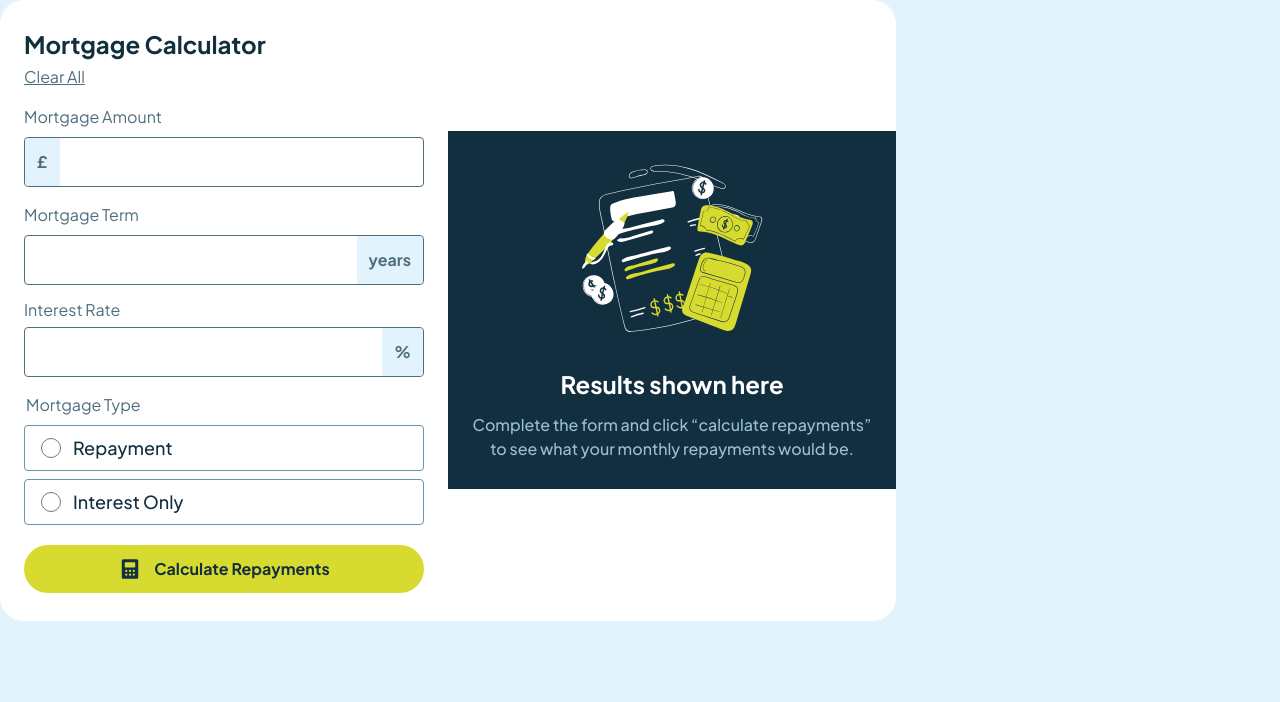
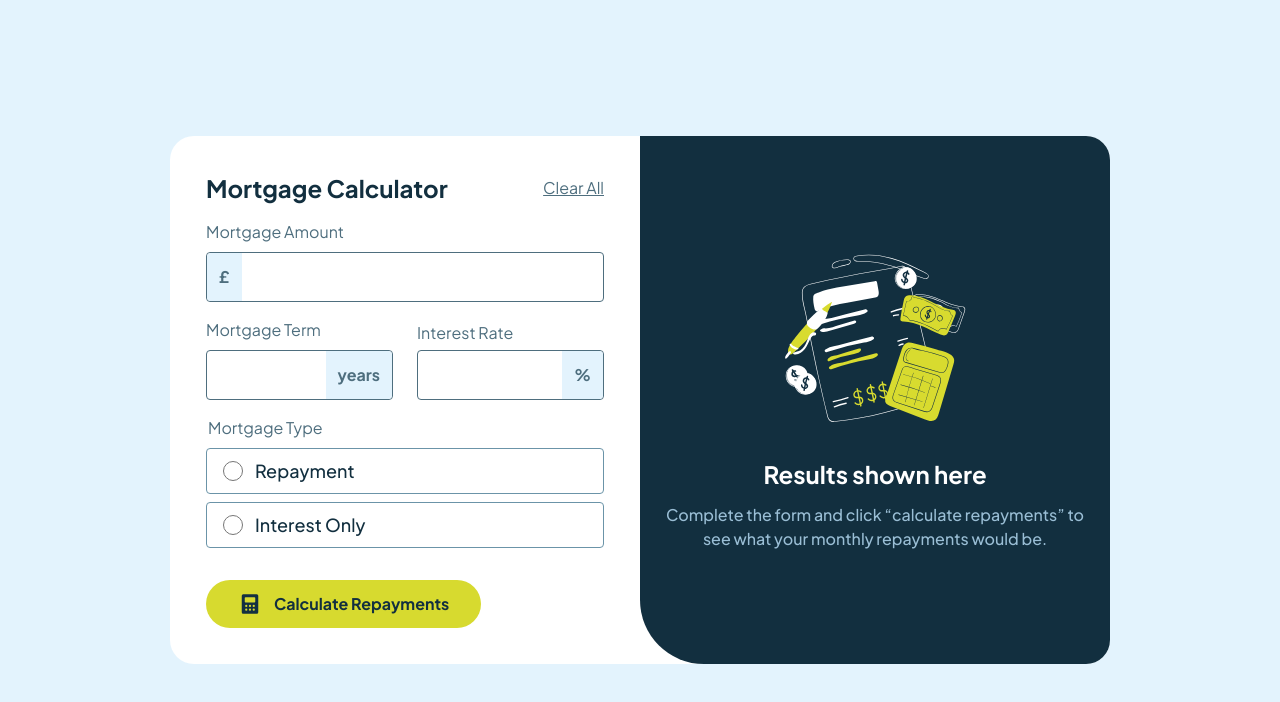
Before and after one commit to PastaSus/mortgage-repayment-calculator-main, a React (Vite) app in the folder mortgage-repay-calc/: page / in a window 1280 px wide. Shown: the top 702 px of the page. Built offline with nearby package versions, Linux system fonts and the light colour scheme.

Commit message:
feat: finish desktop ui

```diff
--- a/mortgage-repay-calc/src/App.jsx
+++ b/mortgage-repay-calc/src/App.jsx
@@ -4,16 +4,16 @@ import MortgageResults from "./components/MortgageResults";
 
 function App() {
   return (
-    <div className="">
-      <main className="grid lg:max-w-4xl lg:grid-cols-2 lg:items-center lg:rounded-3xl lg:bg-[var(--White)]">
-        <div className="px-6 py-7">
-          <div className="">
+    <div className="lg:grid lg:min-h-dvh lg:place-content-center">
+      <main className="bg-[var(--White)] lg:grid lg:max-w-235 lg:grid-cols-2 lg:rounded-3xl">
+        <div className="px-6 py-7 lg:px-9 lg:py-9">
+          <div className="lg:flex lg:items-center lg:justify-between">
             <h1 className="m-0 text-2xl text-[var(--Slate-900)]">
               Mortgage Calculator
             </h1>
             <button
               type="button"
-              className="mt-2 border-none bg-transparent p-0 text-[var(--Slate-700)] underline"
+              className="mt-2 border-none bg-transparent p-0 text-[var(--Slate-700)] underline lg:mt-0"
             >
               Clear All
             </button>
--- a/mortgage-repay-calc/src/components/Button/CalculateRepayBtn.jsx
+++ b/mortgage-repay-calc/src/components/Button/CalculateRepayBtn.jsx
@@ -3,7 +3,7 @@ import calculatorIcon from "../../assets/images/icon-calculator.svg";
 function CalculateRepayBtn() {
   return (
     <button
-      className="mt-5 flex w-full cursor-pointer items-center justify-center gap-3 rounded-full border-none bg-[var(--Lime)] px-6 py-3 font-bold text-[var(--Slate-900)]"
+      className="mt-5 flex w-full cursor-pointer items-center justify-center gap-3 rounded-full border-none bg-[var(--Lime)] px-6 py-3 font-bold text-[var(--Slate-900)] lg:mt-8 lg:w-auto lg:px-8"
       type="submit"
     >
       <img src={calculatorIcon} alt="" />
--- a/mortgage-repay-calc/src/components/MortgageCalculatorForm.jsx
+++ b/mortgage-repay-calc/src/components/MortgageCalculatorForm.jsx
@@ -8,7 +8,7 @@ function MortgageCalculatorForm() {
   return (
     <form>
       <MortgageAmount></MortgageAmount>
-      <div className="">
+      <div className="grid lg:grid-cols-2 lg:items-end lg:gap-6">
         <MortgageTerm></MortgageTerm>
         <MortgageInterestRate></MortgageInterestRate>
       </div>
--- a/mortgage-repay-calc/src/components/MortgageResults.jsx
+++ b/mortgage-repay-calc/src/components/MortgageResults.jsx
@@ -4,9 +4,10 @@ function MortgageResults() {
   return (
     // when calculated text is aligned to left
     <section
-      className="grid justify-items-center bg-[var(--Slate-900)] px-6 py-7 text-center"
+      className="grid bg-[var(--Slate-900)] px-6 py-7 text-center lg:flex-col lg:content-center lg:items-center lg:rounded-r-3xl lg:rounded-bl-[4rem] lg:py-9"
       aria-labelledby="results-heading"
     >
+      <div className="grid justify-items-center">
         <img src={EmptyIllust} alt=""></img>
         {/* Your Results */}
         <h2 className="text-white" id="results-heading">
@@ -20,7 +21,7 @@ function MortgageResults() {
           Complete the form and click “calculate repayments” to see what your
           monthly repayments would be.
         </p>
-
+      </div>
       {/* output calculation
        <div>
         <label htmlFor="monthly-repayment">Your monthly repayments</label>
```
Lines whose indentation alone changed are shown as unchanged.
